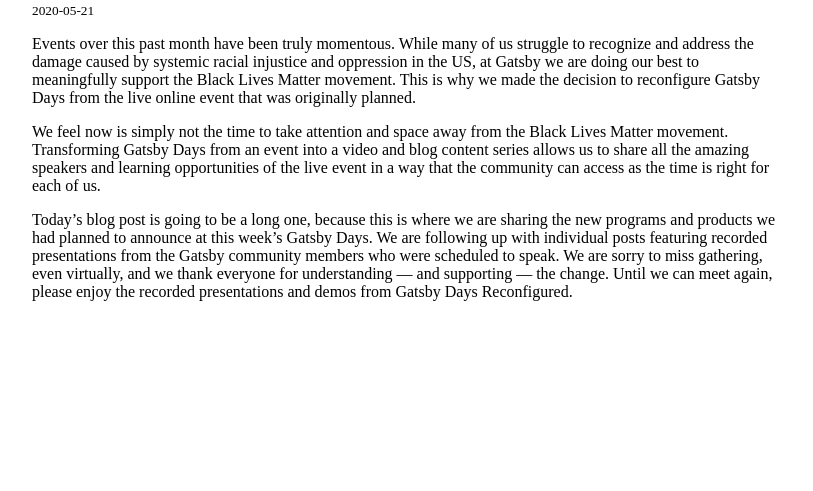
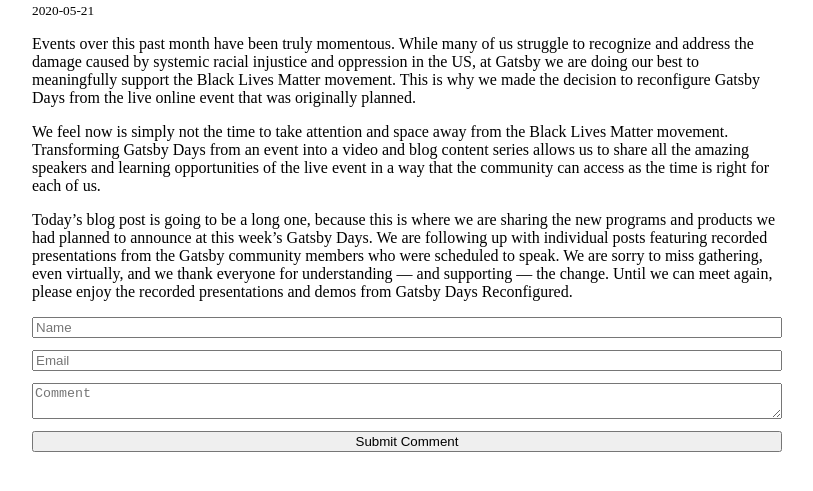
Before and after one commit to jovil/gatsby-staticman-example, a Gatsby site: page /blog/gatsby in a window 1280 px wide. Shown: the part 335-826 px from the top of the page, without its empty margins (233-1046 px from the left). Built offline with nearby package versions, Linux system fonts and the light colour scheme; Gatsby itself is replaced by a stand-in of ours.

Commit message:
Define Comments component

```diff
--- /dev/null
+++ b/src/components/comments.js
@@ -0,0 +1,31 @@
+import React from 'react'
+import s from './comments.module.scss'
+
+const Comments = (props) => {
+  return (
+    <div>
+      <form
+        className={s.form}
+        method="POST"
+        action="https://agile-basin-32146.herokuapp.com/v2/entry/jovil/gatsby-staticman-example/master/comments"
+      >
+        <input
+          name="options[slug]"
+          type="hidden"
+          value={props.slug}
+        />
+        <input name="fields[name]" type="text" placeholder="Name" required />
+        <input
+          name="fields[email]"
+          type="email"
+          placeholder="Email"
+          required
+        />
+        <textarea name="fields[message]" placeholder="Comment" required />
+        <button type="submit">Submit Comment</button>
+      </form>
+    </div>
+  )
+}
+
+export default Comments
--- /dev/null
+++ b/src/components/comments.module.scss
@@ -0,0 +1,8 @@
+.form {
+  display: flex;
+  flex-direction: column;
+
+  > *  {
+    margin-bottom: 12px
+  }
+}
--- a/src/templates/post.js
+++ b/src/templates/post.js
@@ -1,7 +1,7 @@
 import React from 'react'
 import { graphql } from 'gatsby'
-
 import Layout from '../components/layout'
+import Comments from '../components/comments'
 
 export const query = graphql`
   query (
@@ -13,6 +13,9 @@
       frontmatter {
         title
         date
+      }
+      fields {
+        slug
       }
       html
     }
@@ -26,6 +29,7 @@
       <small>{props.data.markdownRemark.frontmatter.date}</small>
       <div dangerouslySetInnerHTML={{ __html: props.data.markdownRemark.html }}>
       </div>
+      <Comments slug={props.data.markdownRemark.fields.slug} />
     </Layout>
   )
 }
```
